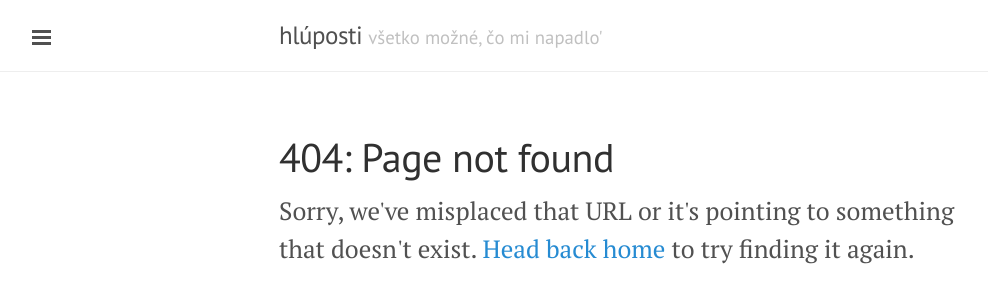
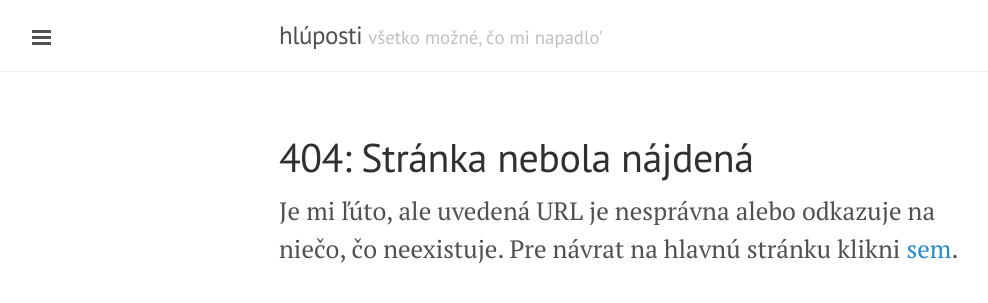
Before and after one commit to hluposti/hluposti.github.io, a Jekyll site: the page built from 404.html, in a window 1280 px wide. Shown: the top 303 px of the page, without its empty margins (1-989 px from the left). Built offline with Jekyll 4.4.1, drawn with Linux system fonts in a browser that asks for light colours; Markdown is read by kramdown in place of the engine named in the settings.

Commit message:
Update 404.html

```diff
--- a/404.html
+++ b/404.html
@@ -1,9 +1,9 @@
 ---
 layout: default
-title: "404: Page not found"
+title: "404: Stránka nebola nájdená"
 ---
 
 <div class="page">
-  <h1 class="page-title">404: Page not found</h1>
-  <p class="lead">Sorry, we've misplaced that URL or it's pointing to something that doesn't exist. <a href="/">Head back home</a> to try finding it again.</p>
+  <h1 class="page-title">404: Stránka nebola nájdená</h1>
+  <p class="lead">Je mi ľúto, ale uvedená URL je nesprávna alebo odkazuje na niečo, čo neexistuje. Pre návrat na hlavnú stránku klikni <a href="/">sem</a>.</p>
 </div>
```
